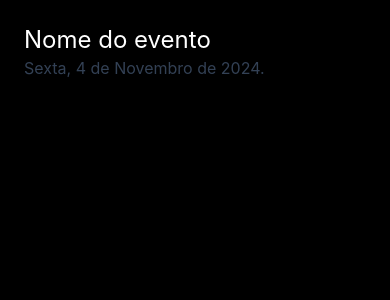
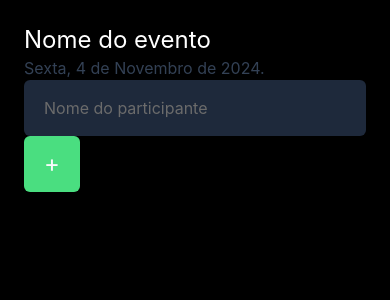
Before and after one commit to guirodg/imhere, a React Native app: screen / in a window 390 px wide. Shown: the top 300 px of the page. Built offline with nearby package versions, Linux system fonts and the light colour scheme.

Commit message:
Atualização Generica

```diff
--- a/App.tsx
+++ b/App.tsx
@@ -1,4 +1,4 @@
-import Home from "./src/screens/Home";
+import { Home } from "./src/screens/Home";
 
 export default function App() {
   return <Home />;
--- a/src/screens/Home/index.tsx
+++ b/src/screens/Home/index.tsx
@@ -1,15 +1,28 @@
-import { Text, View } from "react-native";
+import { Text, TextInput, View, TouchableOpacity } from "react-native";
 import { styles } from "./styles";
 
-export default function Home() {
+export function Home() {
+  function handleParticipantAdd() {
+    console.log("Voce clicou aqui");
+  }
+
   return (
-    <View className="bg-black flex-1 p-6">
-      <Text className="text-white text-2xl font-normal mr-12">
-        Nome do evento
-      </Text>
-      <Text className="text-slate-700 text-base">
-        Sexta, 4 de Novembro de 2024.
-      </Text>
+    <View className={styles.container}>
+      <Text className={styles.title}>Nome do evento</Text>
+      <Text className={styles.description}>Sexta, 4 de Novembro de 2024.</Text>
+
+      <TextInput
+        className={styles.input}
+        placeholder="Nome do participante"
+        placeholderTextColor={"#6B6B6B"}
+      />
+
+      <TouchableOpacity
+        className={styles.button}
+        onPress={handleParticipantAdd}
+      >
+        <Text className={styles.buttonText}>+</Text>
+      </TouchableOpacity>
     </View>
   );
 }
--- a/src/screens/Home/styles.ts
+++ b/src/screens/Home/styles.ts
@@ -1,3 +1,8 @@
 export const styles = {
   container: "bg-black flex-1 p-6",
+  title: "text-white text-2xl font-normal mr-12",
+  description: "text-slate-700 text-base",
+  input: "bg-slate-800 h-14 rounded-md text-gray-50 p-5 text-base",
+  button: "items-center justify-center w-14 h-14 rounded-md bg-green-400",
+  buttonText: "text-gray-50 text-2xl",
 };
```
